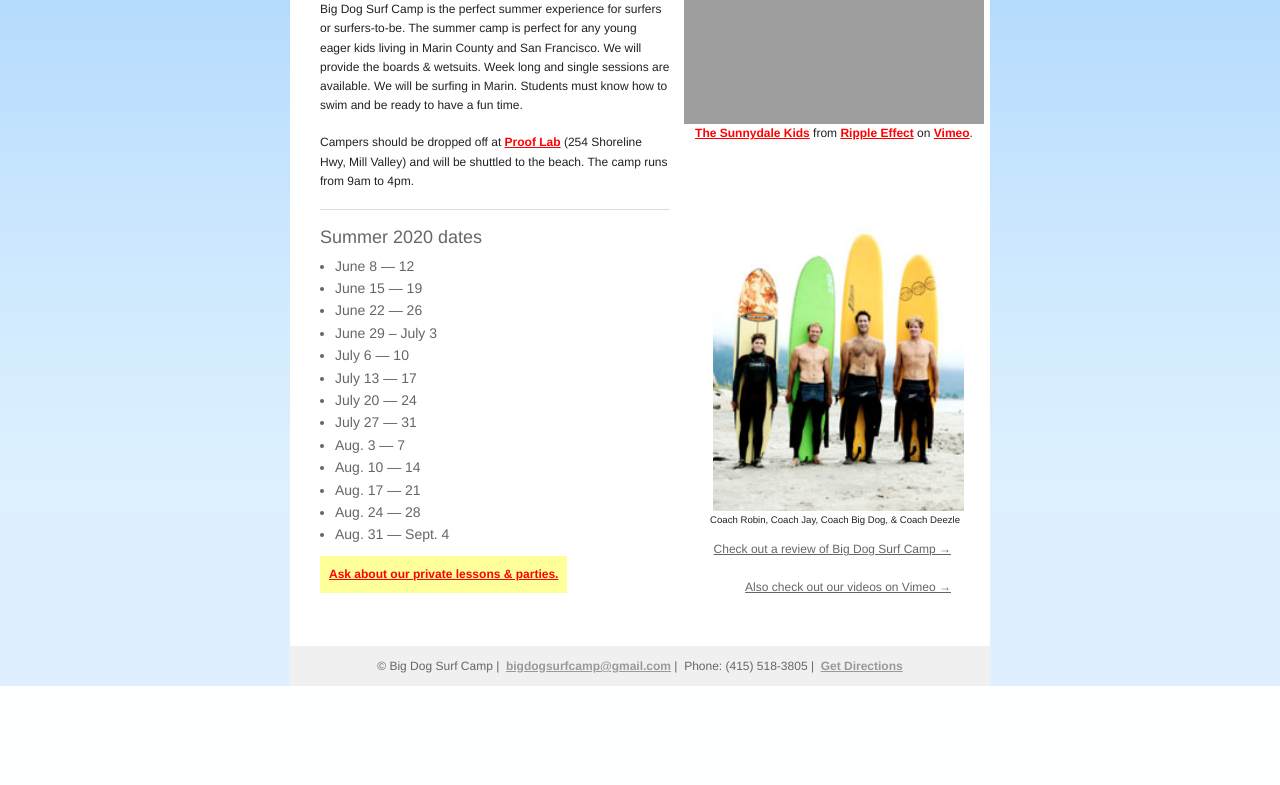
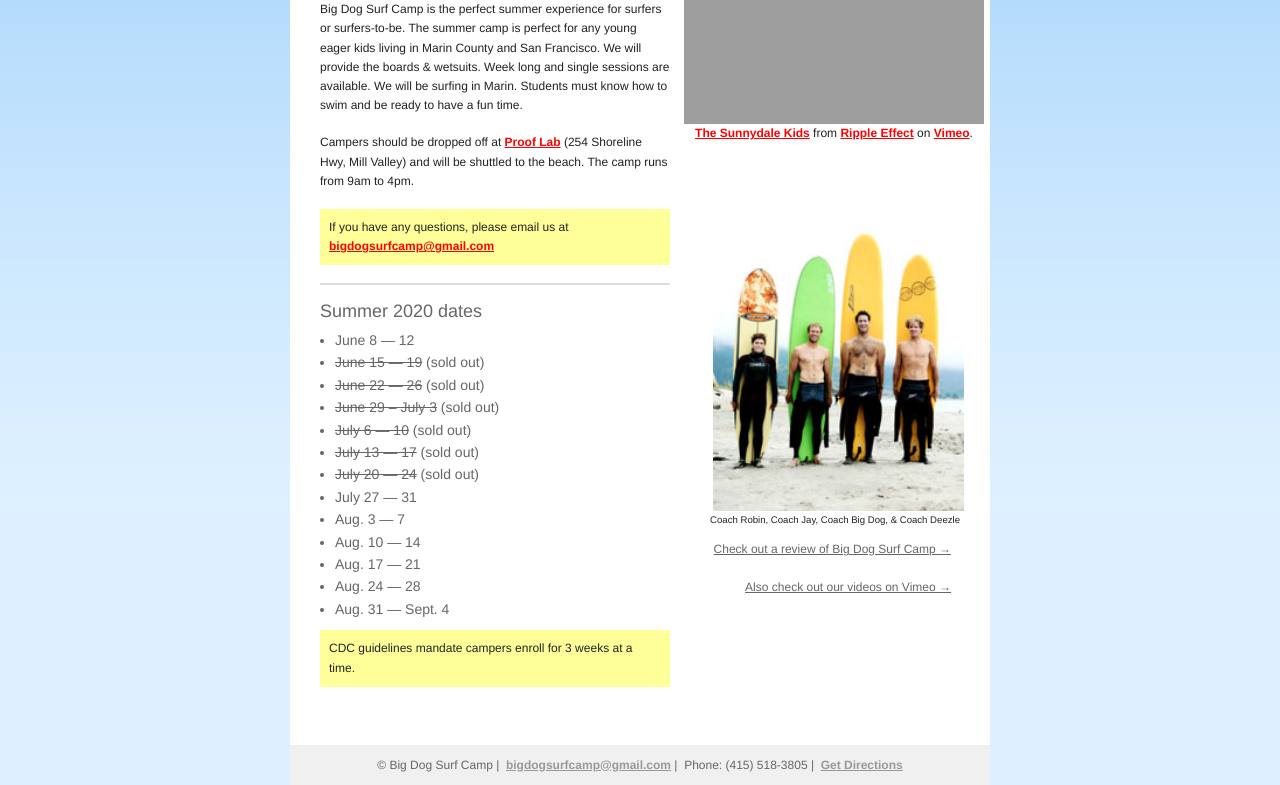
Before and after one commit to dpogni/big-dog-surf-camp, a PHP site: page / in a window 1280 px wide. Shown: the part 688-1473 px from the top of the page. Before the commit the page ends 1374 px from the top, so only its background shows below. Run offline with PHP 8.4, Linux system fonts and the light colour scheme; grey boxes are pictures that could not be loaded.

Commit message:
2020 site updates

```diff
--- a/index.php
+++ b/index.php
@@ -7,13 +7,12 @@
   	 	<meta name="copyright" content="(c) Big Dog!">
   		<meta name="author" content="deanpogni.com	">
   		<meta name="email" content="bigdogsurfcamp@gmail.com">
-  		<meta name="Charset" content="UTF-8">
-  		<meta name="Distribution" content="Local">
-  		<meta name="Rating" content="General">
-  		<meta name="Robots" content="INDEX,FOLLOW">
+  		<meta name="charset" content="UTF-8">
+  		<meta name="distribution" content="Local">
+  		<meta name="rating" content="General">
+  		<meta name="robots" content="INDEX,FOLLOW">
   		<meta name="Revisit-after" content="7 Day">
 		<title>Big Dog Surf Camp - <?php echo date("Y"); ?></title>
-
 		<link rel="stylesheet" href="stylesheets/default.css" media="screen" />
 	</head>
 <body>
@@ -32,16 +31,20 @@
 
 		<p>Campers should be dropped off at <a href="http://www.prooflab.com/" target="_blank"> Proof Lab</a> (254 Shoreline Hwy, Mill Valley) and will be shuttled to the beach. The camp runs from 9am to 4pm.</p>
 
-  	<hr/>
+		<p class="banner">If you have any questions, please email us at <a href="mailto:bigdogsurfcamp@gmail.com">bigdogsurfcamp@gmail.com</a></p>
+
+ <hr />
+
 	<h3>Summer 2020 dates</h3>
+
 	<ul class="info ul">
         <li>June 8 — 12</li>
-                <li>June 15 — 19</li>
-                <li>June 22 — 26</li>
-                <li>June 29 – July 3</li>
-                <li>July 6 — 10</li>
-                <li>July 13 — 17</li>
-                <li>July 20 — 24</li>
+        <li><del>June 15 — 19</del> (sold out)</li>
+        <li><del>June 22 — 26</del> (sold out)</li>
+        <li><del>June 29 – July 3</del> (sold out)</li>
+        <li><del>July 6 — 10</del> (sold out)</li>
+        <li><del>July 13 — 17</del> (sold out)</li>
+        <li><del>July 20 — 24</del> (sold out)</li>
         <li>July 27 — 31</li>
         <li>Aug. 3 — 7</li>
         <li>Aug. 10 — 14</li>
@@ -49,8 +52,9 @@
         <li>Aug. 24 — 28</li>
         <li>Aug. 31 — Sept. 4</li>
 	</ul>
+	<p class="banner">CDC guidelines mandate campers enroll for 3 weeks at a time.</p>
 
-	<span class="banner"><a href="lessons.html" target="_parent">Ask about our private lessons &amp; parties.</a></span>
+<!-- 	<span class="banner"><a href="lessons.html" target="_parent">Ask about our private lessons &amp; parties.</a></span> -->
 </div>
 
 
```
Also changed, not shown: .htaccess, 2 other files. Lines whose indentation alone changed are shown as unchanged.
